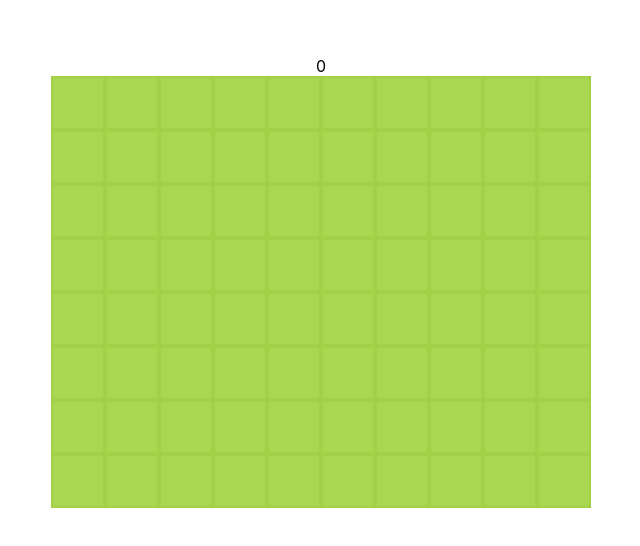
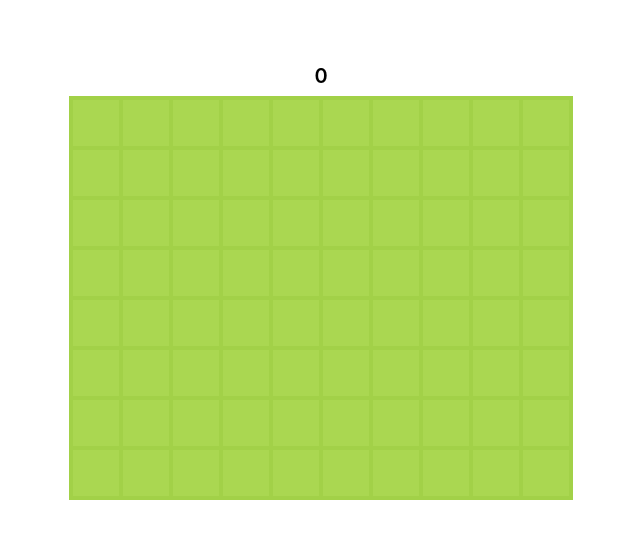
Before and after one commit to BriHan-Tech/Minesweeper, a React (Create React App) app: page / in a window 1280 px wide. Shown: the part 118-664 px from the top of the page, without its empty margins (319-959 px from the left). Built offline with nearby package versions, Linux system fonts and the light colour scheme.

Commit message:
🎨 - Styling Update

```diff
--- a/src/components/Board/Board.scss
+++ b/src/components/Board/Board.scss
@@ -2,4 +2,7 @@
     position: relative;
     display: flex;
     flex-direction: row;
+
+    // Allows all borders to be same size
+    border: 2px solid var(--dark-green);
 }
--- a/src/components/Cell/Cell.scss
+++ b/src/components/Cell/Cell.scss
@@ -4,7 +4,7 @@
     width: 50px;
 
     // Cell styling
-    border: 2px solid #A2D148;
+    border: 2px solid var(--dark-green);
 
     // Center cell data
     display: flex;
@@ -12,7 +12,7 @@
     align-items: center;
 
     &:hover {
-        background-color: #A2D148;
+        filter: brightness(105%);
         cursor: pointer;
     }
 }
--- /dev/null
+++ b/src/components/Timer/Timer.scss
@@ -0,0 +1,5 @@
+.timer {
+    font-weight: 600;
+    font-size: 20px;
+    padding-bottom: 0.5rem;
+}
--- a/src/components/Timer/Timer.tsx
+++ b/src/components/Timer/Timer.tsx
@@ -1,4 +1,6 @@
 import { useState, useEffect, useContext } from "react";
+
+import "./Timer.scss";
 import { GameContext } from "../App/GameContext";
 
 const Timer = () => {
@@ -12,7 +14,7 @@ const Timer = () => {
     return () => clearInterval(intervalId);
   }, [gameStatus]);
 
-  return <>{seconds}</>;
+  return <span className="timer">{seconds}</span>;
 };
 
 export default Timer;
--- a/src/index.scss
+++ b/src/index.scss
@@ -1,13 +1,28 @@
+*,
+*::before,
+*::after {
+  margin: 0;
+  padding: 0;
+
+  box-sizing: border-box;
+  -moz-box-sizing: border-box;
+  -webkit-box-sizing: border-box;
+
+    // Font Smoothing
+	-webkit-font-smoothing: antialiased;
+	-moz-osx-font-smoothing: grayscale;
+
+    // Text Rendering
+    text-rendering: optimizeLegibility;
+}
+
+:root {
+  --green: #AAD751;
+  --dark-green: #A2D148;
+}
+
 body {
-  margin: 0;
   font-family: -apple-system, BlinkMacSystemFont, 'Segoe UI', 'Roboto', 'Oxygen',
     'Ubuntu', 'Cantarell', 'Fira Sans', 'Droid Sans', 'Helvetica Neue',
     sans-serif;
-  -webkit-font-smoothing: antialiased;
-  -moz-osx-font-smoothing: grayscale;
 }
-
-code {
-  font-family: source-code-pro, Menlo, Monaco, Consolas, 'Courier New',
-    monospace;
-}
```
